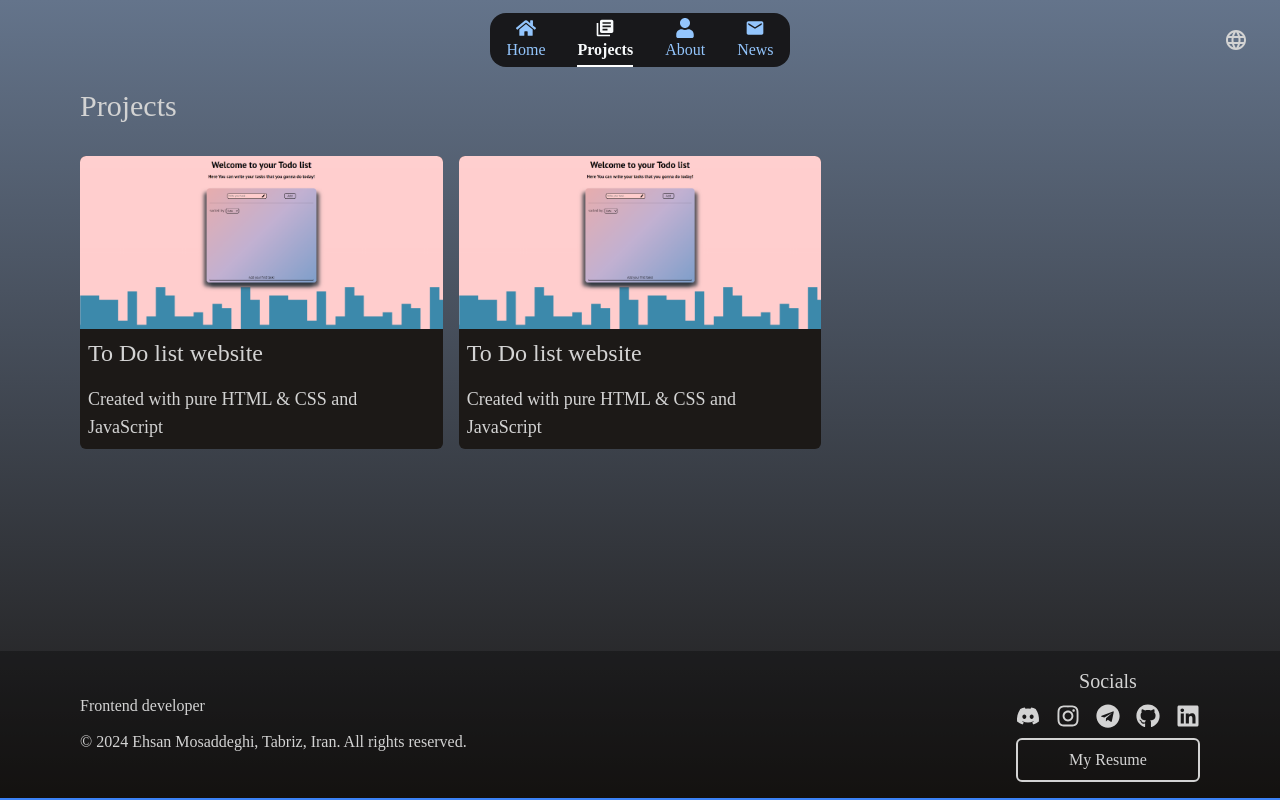
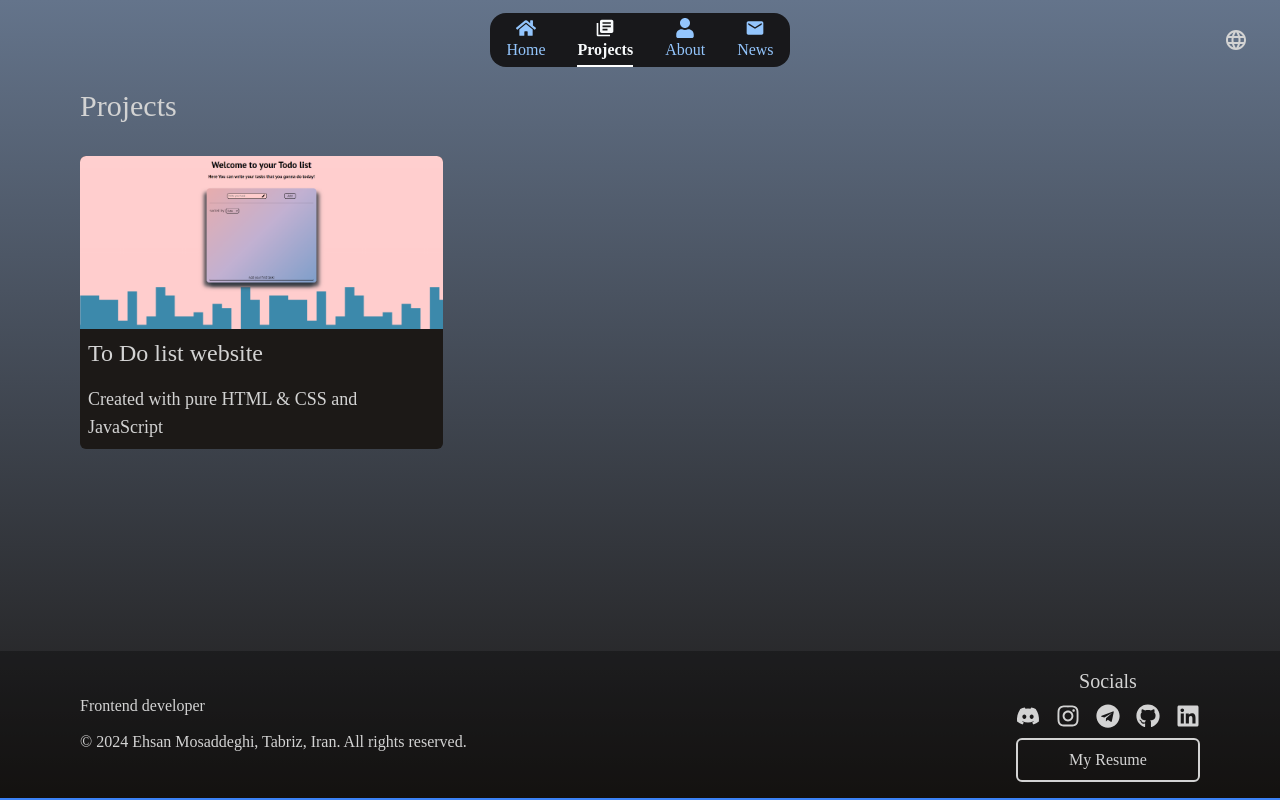
Before and after one commit to Ehsan-Mosaddeghi/Portfolio, a React (Vite) app: page /projects in a window 1280 px wide. Built offline with nearby package versions, Linux system fonts and the light colour scheme.

Commit message:
Update ProjectsPage.jsx

```diff
--- a/src/pages/ProjectsPage.jsx
+++ b/src/pages/ProjectsPage.jsx
@@ -11,7 +11,6 @@ function ProjectsPage() {
 
       <ul className="grid grid-cols-1 gap-4 sm:grid-cols-2 md:grid-cols-3">
         <ProjectItem />
-        <ProjectItem />
       </ul>
     </AnimatePage>
   );
```
